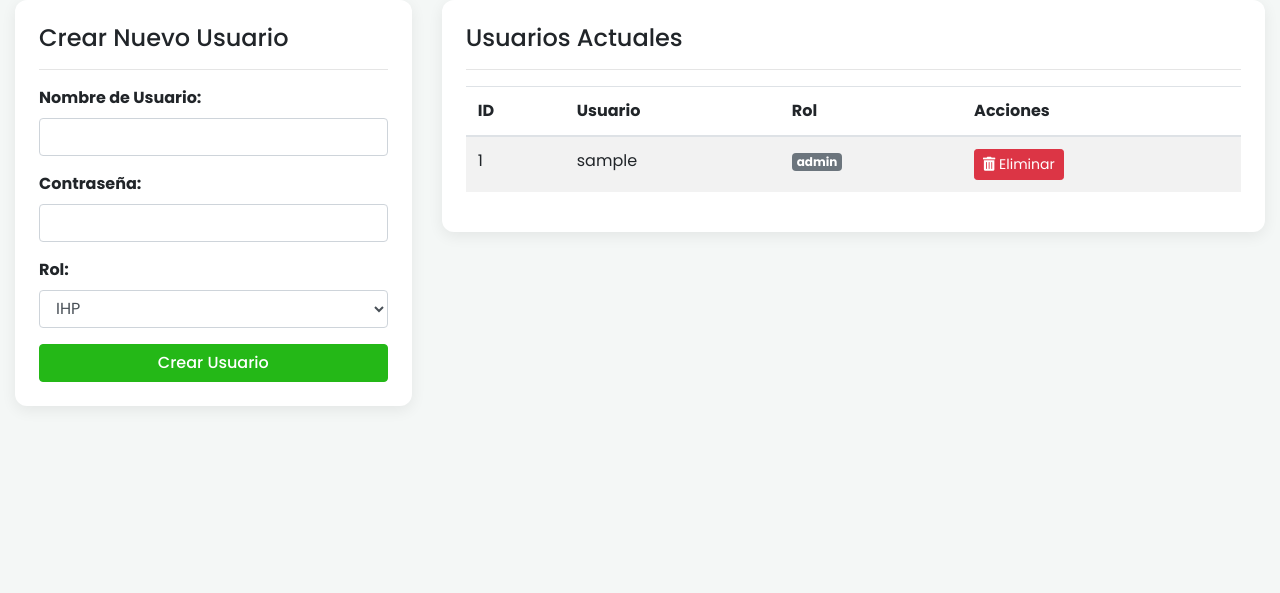
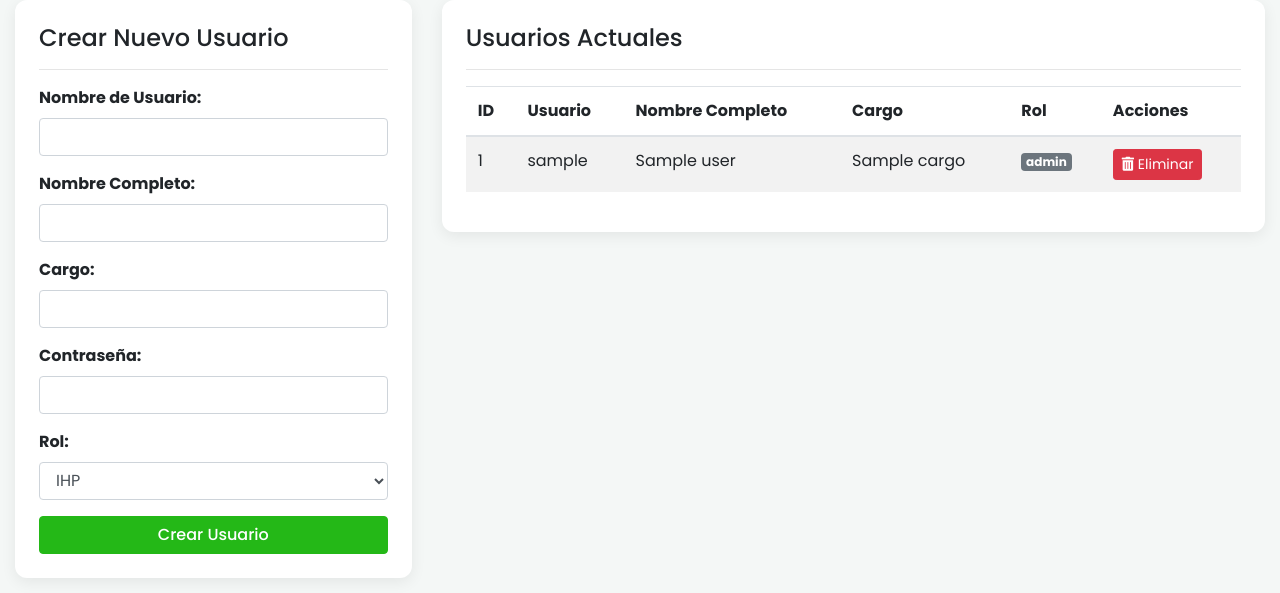
Before and after one commit to Berdoom/ProduccionNidec, a Flask app: template templates/manage_users.html in a window 1280 px wide. Shown: the top 593 px of the page. Run offline with Flask 3, Linux system fonts and the light colour scheme; the template is opened without the code that fills it: most values are stand-ins (such as "Sample title", 1, 10 or a date in 2020); some libraries are stand-ins or nearby versions.

Commit message:
Add files via upload

```diff
--- a/templates/layout.html
+++ b/templates/layout.html
@@ -22,7 +22,9 @@
         </div>
         <div class="user-info">
             <span class="mr-3 d-none d-md-inline">
-                <i class="fas fa-user-circle"></i> {{ session.get('username') }} <strong>({{ session.get('role') }})</strong>
+                <i class="fas fa-user-circle"></i>
+                <!-- CAMBIO: Mostrar nombre completo o, si no existe, el username -->
+                <strong>{{ session.get('nombre_completo') or session.get('username') }}</strong> ({{ session.get('role') }})
             </span>
             <a href="{{ url_for('logout') }}" class="btn btn-sm btn-danger"><i class="fas fa-sign-out-alt"></i> Salir</a>
         </div>
@@ -73,7 +75,7 @@
                                 {% endif %}
                             </strong>
                             <button type="button" class="ml-2 mb-1 close" data-dismiss="toast" aria-label="Close">
-                                <span aria-hidden="true">&times;</span>
+                                <span aria-hidden="true">×</span>
                             </button>
                         </div>
                         <div class="toast-body bg-white">
@@ -93,16 +95,11 @@
     <!-- Script para Toasts y Spinners -->
     <script>
         $(document).ready(function() {
-            // Inicializar todos los toasts
             $('.toast').toast('show');
-
-            // Lógica para spinners en botones de formularios
             $('form').on('submit', function(e) {
-                // Solo aplicar a formularios que no tengan el atributo 'data-no-spinner'
                 if ($(this).data('no-spinner')) {
                     return;
                 }
-
                 const button = $(this).find('button[type="submit"]');
                 if (button.length > 0 && !button.is(':disabled')) {
                     button.prop('disabled', true);
--- a/templates/manage_users.html
+++ b/templates/manage_users.html
@@ -16,6 +16,16 @@
                 <div class="form-group">
                     <label for="username" class="font-weight-bold">Nombre de Usuario:</label>
                     <input type="text" class="form-control" id="username" name="username" required>
+                </div>
+                <!-- NUEVO CAMPO: Nombre Completo -->
+                <div class="form-group">
+                    <label for="nombre_completo" class="font-weight-bold">Nombre Completo:</label>
+                    <input type="text" class="form-control" id="nombre_completo" name="nombre_completo" required>
+                </div>
+                <!-- NUEVO CAMPO: Cargo -->
+                <div class="form-group">
+                    <label for="cargo" class="font-weight-bold">Cargo:</label>
+                    <input type="text" class="form-control" id="cargo" name="cargo" required>
                 </div>
                 <div class="form-group">
                     <label for="password" class="font-weight-bold">Contraseña:</label>
@@ -44,6 +54,10 @@
                         <tr>
                             <th>ID</th>
                             <th>Usuario</th>
+                            <!-- NUEVA COLUMNA -->
+                            <th>Nombre Completo</th>
+                            <!-- NUEVA COLUMNA -->
+                            <th>Cargo</th>
                             <th>Rol</th>
                             <th>Acciones</th>
                         </tr>
@@ -53,6 +67,10 @@
                         <tr>
                             <td>{{ user.id }}</td>
                             <td>{{ user.username }}</td>
+                            <!-- CELDA PARA NUEVO DATO -->
+                            <td>{{ user.nombre_completo or 'N/A' }}</td>
+                             <!-- CELDA PARA NUEVO DATO -->
+                            <td>{{ user.cargo or 'N/A' }}</td>
                             <td>
                                 {% if user.role == 'ADMIN' %}<span class="badge badge-role-admin">{{ user.role }}</span>
                                 {% elif user.role == 'IHP' %}<span class="badge badge-role-ihp">{{ user.role }}</span>
```
